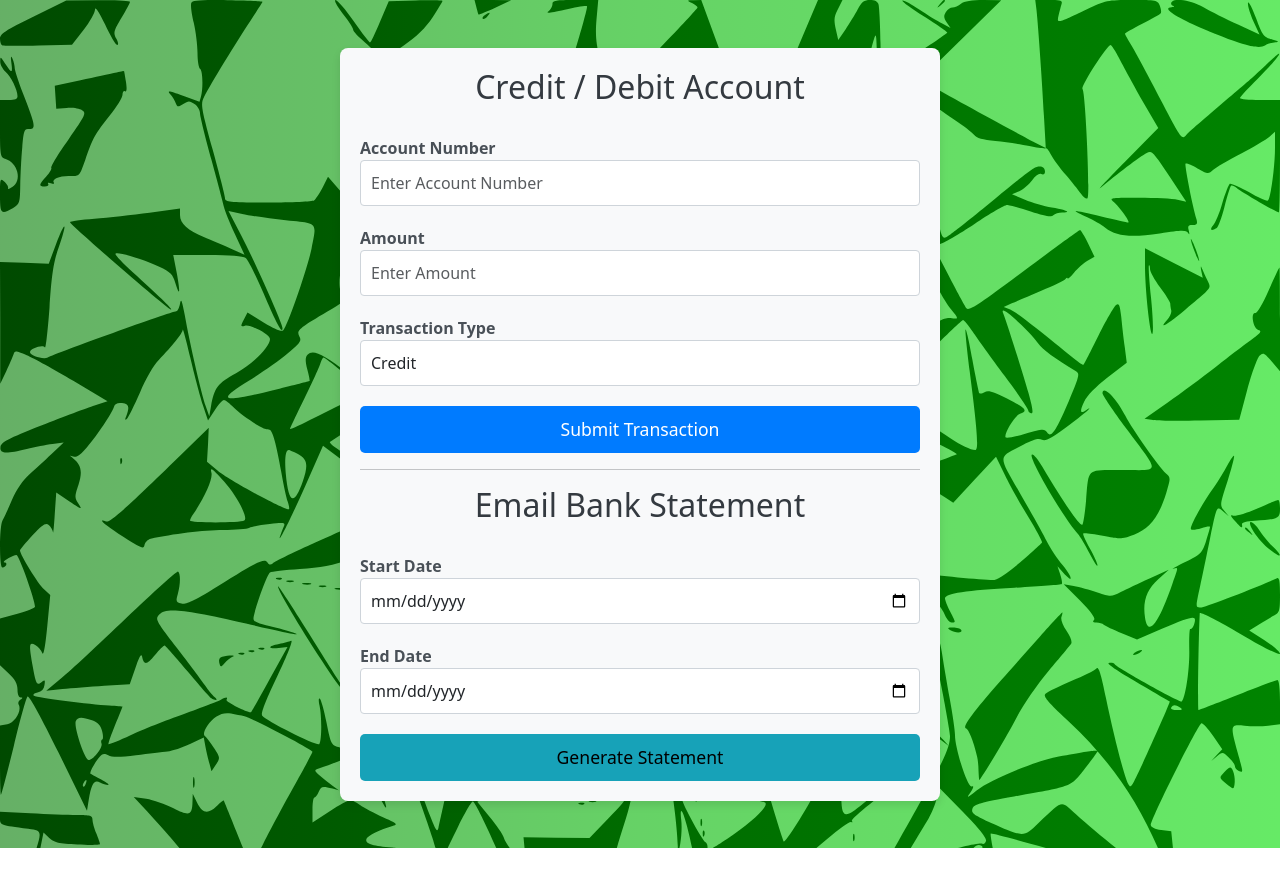
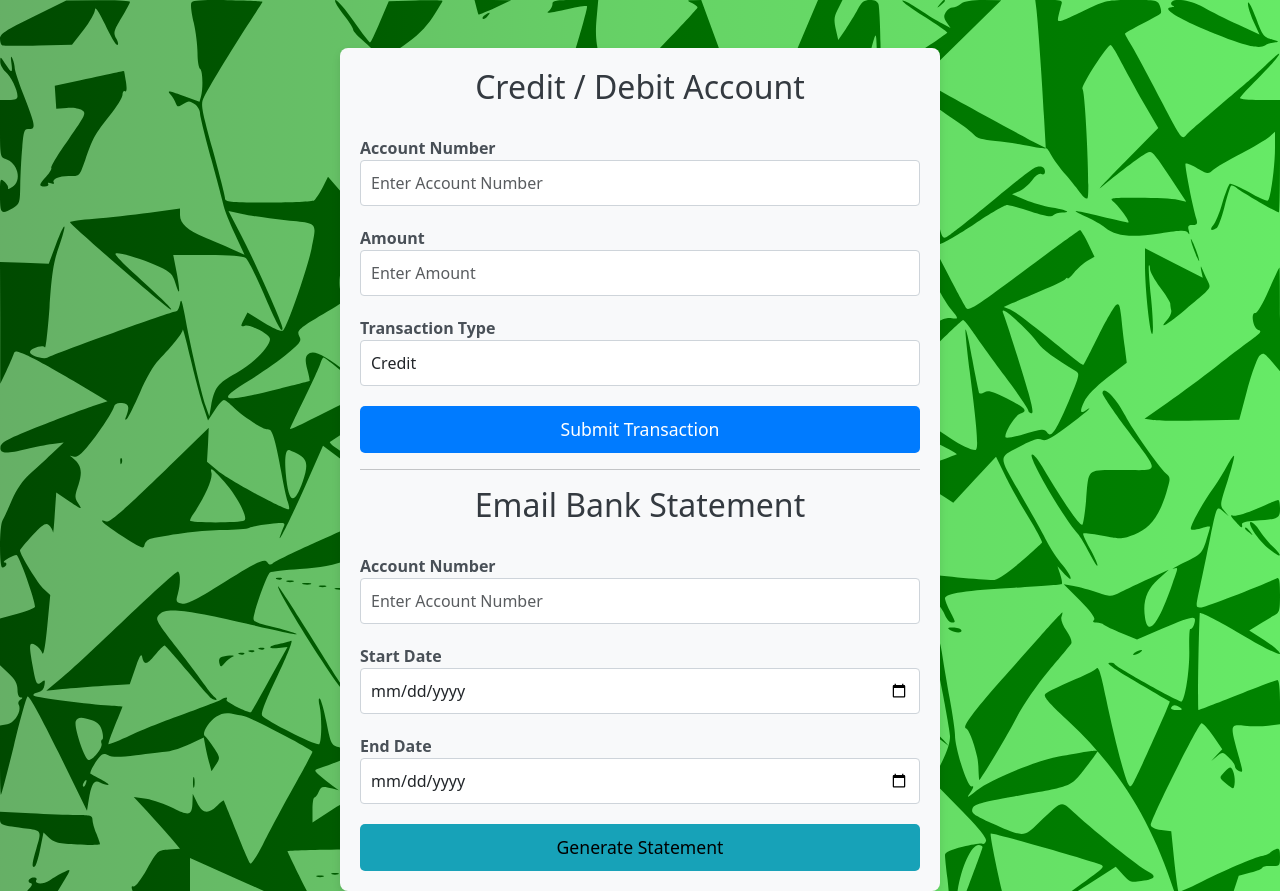
Before and after one commit to MichaelLevin5908/banking_application, a React (Create React App) app in the folder frontend/: page /credit-debit in a window 1280 px wide. Before the commit the page ends 848 px from the top, so only its background shows below. Built offline with nearby package versions, Linux system fonts and the light colour scheme; sample sign-in values are in the browser's storage.

Commit message:
added account number to generate statement

```diff
--- a/frontend/src/components/CreditDebit.js
+++ b/frontend/src/components/CreditDebit.js
@@ -137,6 +137,19 @@ export default class CreditDebit extends Component {
                 <h2>Email Bank Statement</h2>
                 <Form onSubmit={this.generateStatement}>
                     <div className="form-group">
+                        <label htmlFor="accountNumber">Account Number</label>
+                        <input
+                            type="text"
+                            name="accountNumber"
+                            value={accountNumber}
+                            onChange={this.handleChange}
+                            className="form-control"
+                            placeholder="Enter Account Number"
+                            required
+                        />
+                    </div>
+
+                    <div className="form-group">
                         <label htmlFor="startDate">Start Date</label>
                         <input
                             type="date"
```
